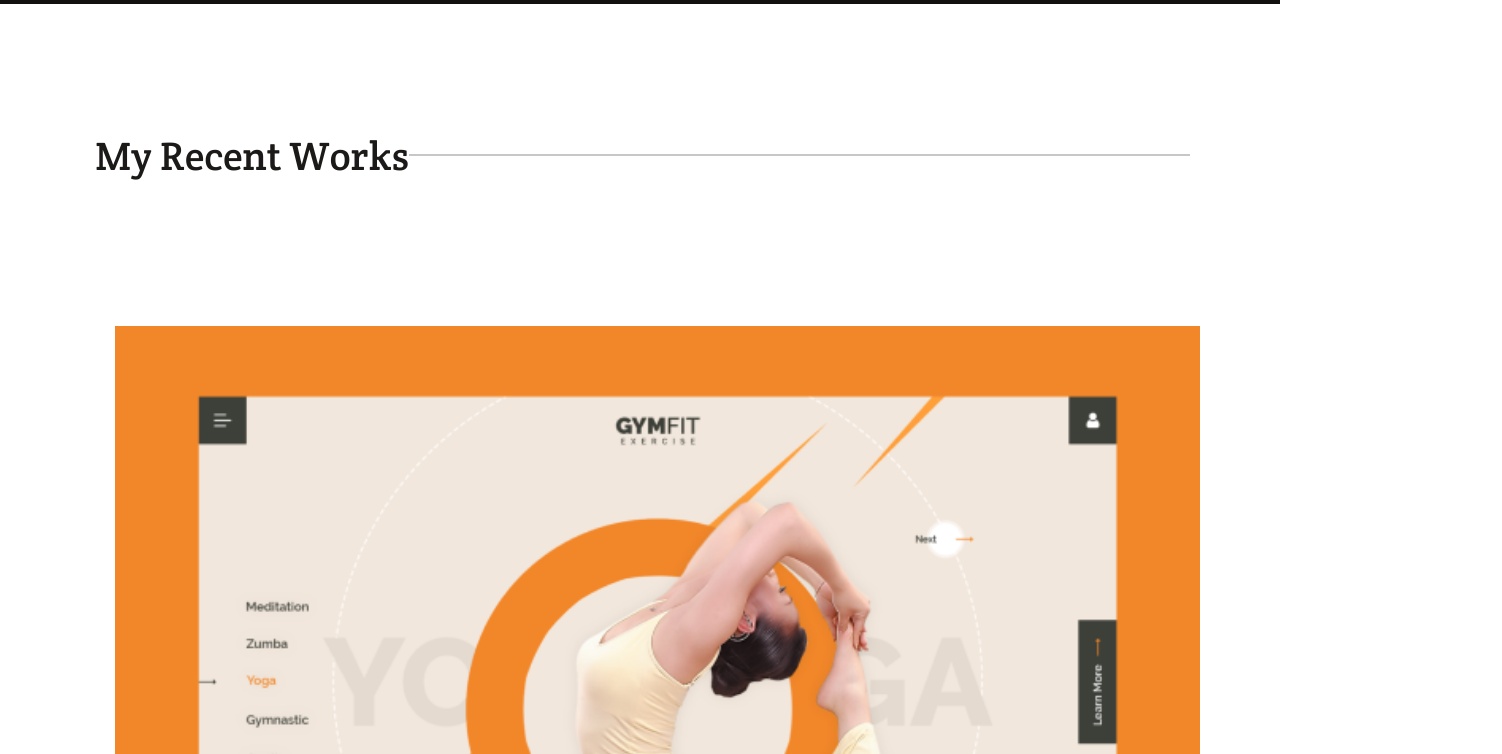
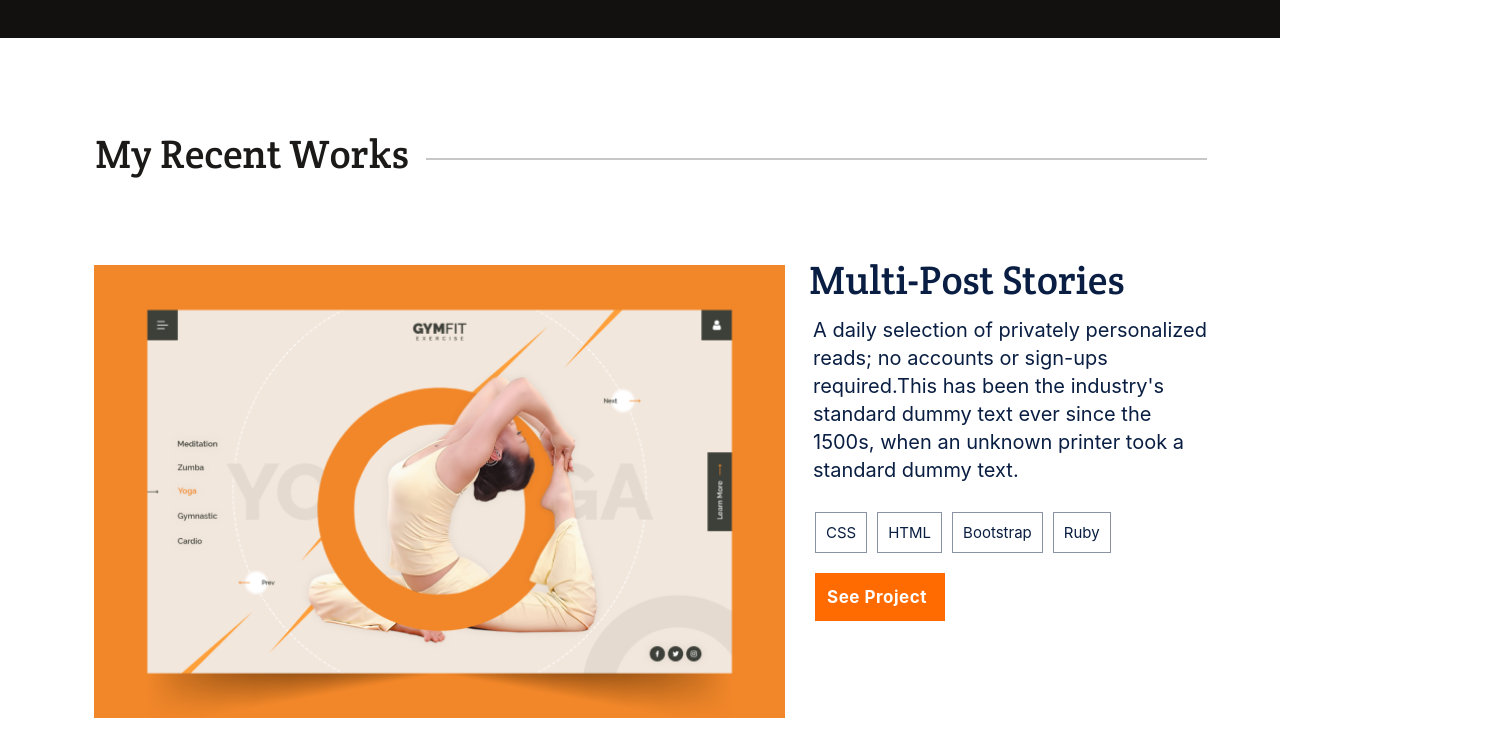
Before and after one commit to YoutLone/Portfolio, a website: page index.html in a window 1280 px wide. Shown: the part 640-1394 px from the top of the page, 1502 px wide, since content can reach past the window. Drawn offline with Linux system fonts and the light colour scheme.

Commit message:
update css file to align figma design

```diff
--- a/style.css
+++ b/style.css
@@ -894,16 +894,14 @@ input[type=submit]:disabled {
 }
 
 @media only screen and (min-width: 375px) {
-  .submit_button{
+  .submit_button {
     display: flex;
     justify-content: center;
   }
 }
+
 @media only screen and (min-width: 768px) {
-
-/*
-
-   .close {
+  .close {
     position: absolute;
     top: 70px;
     left: 1230px;
@@ -1034,7 +1032,7 @@ input[type=submit]:disabled {
 
   .headline-link-img {
     margin-top: 10px;
-  } */
+  }
 
   .headline-link-img:hover {
     transform: scale(2);
@@ -1050,11 +1048,14 @@ input[type=submit]:disabled {
     margin: 20px 0;
   }
 
-
+  .works-title-line {
+    width: 90%;
+    margin: 20px -17px 20px 17px;
+  }
 
   .works-title {
     font-size: 40px;
-    margin: auto;
+    margin: -10px auto auto auto;
     margin-left: 5px;
     white-space: nowrap;
   }
@@ -1073,12 +1074,11 @@ input[type=submit]:disabled {
   }
 
   .main-project-img {
-    margin-top: 80px;
-    margin-left: 5px;
-    width: 100%;
+    margin-left: -16px;
+    margin-top: 45px;
+    width: 65%;
     padding: 20px;
   }
-
 
   .main-project-img:hover {
     translate: -30px;
@@ -1094,7 +1094,8 @@ input[type=submit]:disabled {
     line-height: 52px;
     align-items: center;
     color: #091e42;
-    margin: 80px 0 0 20px;
+    width: 50%;
+    margin: -484px 0 0 719px;
   }
 
   .main-project-description {
@@ -1105,13 +1106,12 @@ input[type=submit]:disabled {
     font-size: 20px;
     line-height: 28px;
     color: #091e42;
-    margin: 20px 40px 0 20px;
+    margin: 10px 40px 0 723px;
     padding-right: 152px;
   }
 
-
   .main-project-tags {
-    margin: 20px 0 0 20px;
+    margin: 18px 0 0 725px;
   }
 
   .art-printing-wrapper {
@@ -1293,7 +1293,7 @@ input[type=submit]:disabled {
   }
 
   .see-project-btn {
-    margin: 20px 0 0 20px;
+    margin: 10px 0 0 725px;
     font-family: 'Inter', sans-serif;
     font-style: normal;
     font-weight: 700;
@@ -1401,10 +1401,10 @@ input[type=submit]:disabled {
     padding-left: 30px;
     transition: all 0.4s ease-in-out 0s;
   }
-/*
+
   input[type=text],
   input[type=email] {
-    line-height: 20px;
+    line-height: 50px;
     width: 140%;
     margin-left: -60px;
   }
@@ -1413,18 +1413,17 @@ input[type=submit]:disabled {
     width: 140%;
     margin-left: -60px;
   }
-*/
 
   form textarea:hover {
     padding-left: 30px;
     transition: all 0.4s ease-in-out 0s;
   }
-/*
+
   input[type=submit] {
-    margin-left: -60px;
-    margin-right: 420px;
+    margin-left: -510px;
+    margin-top: 20px;
   }
-*/
+
   .form-line {
     margin-top: 180px;
     margin-bottom: -80px;
```
